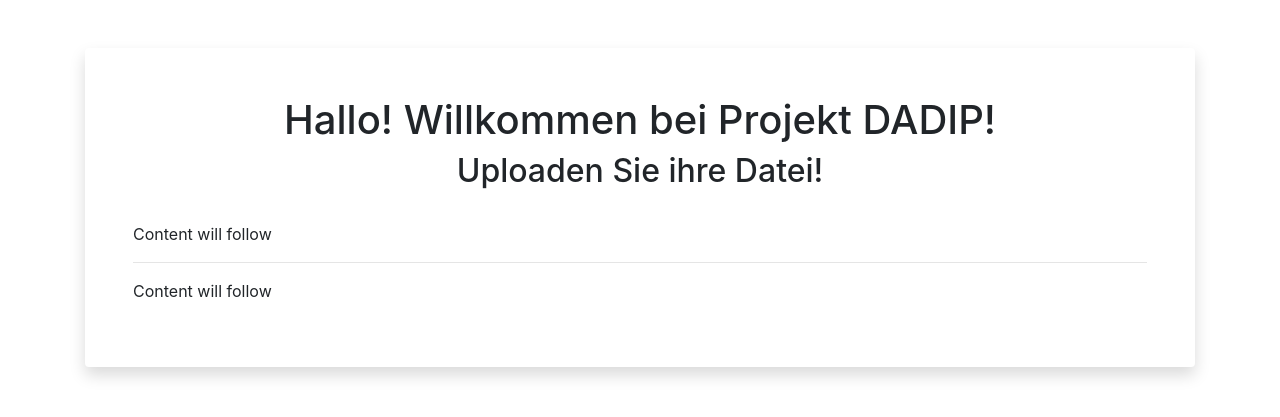
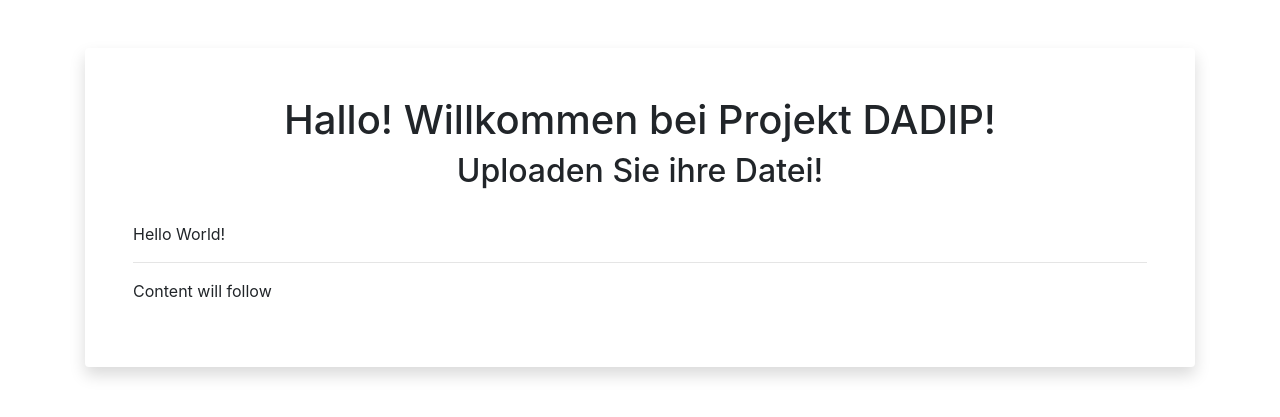
Before and after one commit to xflox12/Project_DADIP, a Django app: page /start/home in a window 1280 px wide. Shown: the top 417 px of the page. Run offline with Django 3.2, Linux system fonts and the light colour scheme; some libraries are stand-ins or nearby versions.

Commit message:
Anpassungen der URL weiterleitung

```diff
--- a/myProject_DADIP/settings.py
+++ b/myProject_DADIP/settings.py
@@ -130,8 +130,8 @@ STATICFILES_DIRS = [os.path.join(BASE_DIR, "static_general"), ]
 
 #CRISPY_TEMPLATE_PACK = "bootstrap4"
 
-LOGIN_REDIRECT_URL = "/home"
-LOGOUT_REDIRECT_URL = "/home"
+#LOGIN_REDIRECT_URL = "/home"
+#LOGOUT_REDIRECT_URL = "/home"
 
 #MEDIA_URL="/media/"
 #MEDIA_ROOT=os.path.join(BASE_DIR, "media/"
--- a/myProject_DADIP/urls.py
+++ b/myProject_DADIP/urls.py
@@ -15,14 +15,11 @@ Including another URLconf
 """
 from django.contrib import admin
 from django.urls import path, include
-
-urlpatterns = [
-    path('admin/', admin.site.urls),
-]
-
+from theStartpageApp.views import home_view_temp
 
 
 urlpatterns = [
+    path('', home_view_temp),  # redirect to home as landing page
     path('start/', include('theStartpageApp.urls')),
     path('admin/', admin.site.urls),
 ]
--- a/templates/base.html
+++ b/templates/base.html
@@ -6,7 +6,7 @@
     <title>Projekt DADIP</title>
     <!--Icon in Browser Tab-->
     {% load static %}
-    <link rel="shortcut icon" type="image/x-icon" href="{% static "images/logo_fraud.jpg" %}">
+    <link rel="shortcut icon" type="image/x-icon" href="{% static "images/logo_fraud.png" %}">
 
 
     <!--Include Libaries for CSS: BOOTSTRAP-->
--- a/theStartpageApp/templates/home.html
+++ b/theStartpageApp/templates/home.html
@@ -10,7 +10,7 @@
 
 {% block mainContent %}
 
-     <p> Content will follow</p>
+     <p> Hello World!</p>
 
 {% endblock %}
 
```
